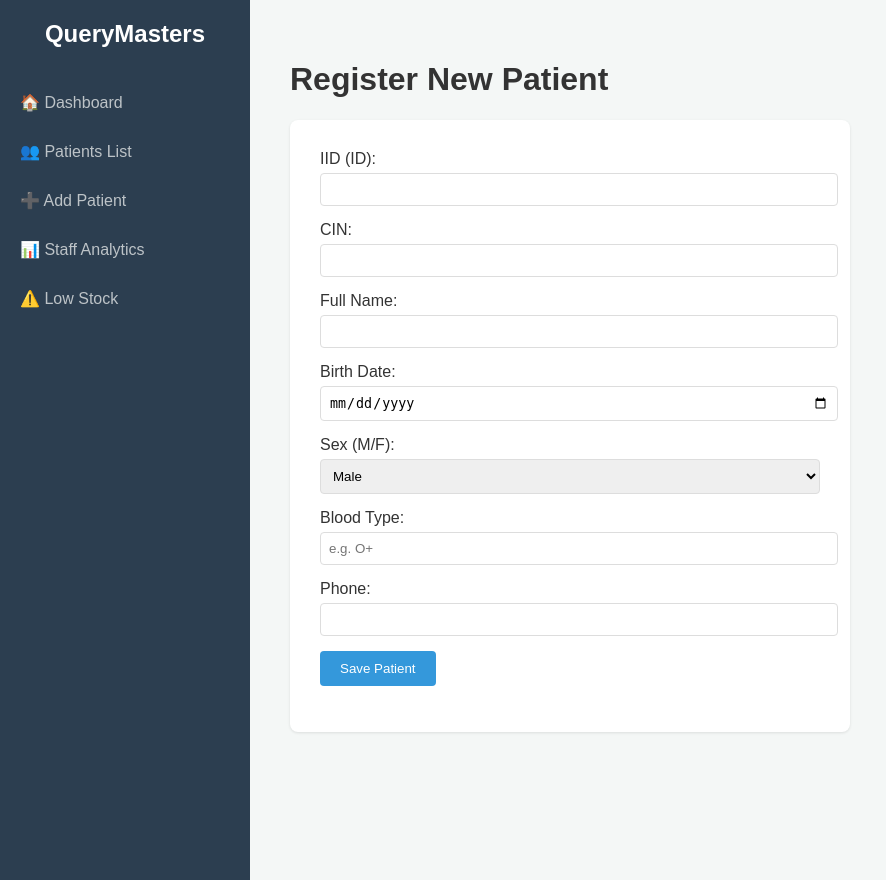
After one commit to yasserJarboua/QueryMasters, a Flask app: page /patients/add in a window 1280 px wide. The commit adds this page. Shown: the whole page, without its empty margins (0-886 px from the left). Run offline with Flask 3, Linux system fonts and the light colour scheme.

Commit message:
The application is functionning, Dashboard missing + Styling

```diff
--- a/Web Application/main.py
+++ b/Web Application/main.py
@@ -70,7 +70,7 @@ def api_add_patient():
 def api_staff_share():
     try:
         result = get_staff_share()
-        return result
+        return jsonify(result)
     except Exception as e:
         return jsonify({"error": str(e)}), 500
 
@@ -78,7 +78,7 @@ def api_staff_share():
 def api_low_stock():
     try:
         result = get_low_stock()
-        return result
+        return jsonify(result)
     except Exception as e:
         return jsonify({"error": str(e)}), 500
 
--- a/Web Application/static/css/style.css
+++ b/Web Application/static/css/style.css
@@ -1,139 +1,114 @@
-/* General Styles */
-* {
-    margin: 0;
-    padding: 0;
-    box-sizing: border-box;
+:root {
+    --primary: #2c3e50;
+    --accent: #3498db;
+    --bg: #f4f7f6;
+    --text: #333;
 }
 
 body {
-    font-family: 'Segoe UI', Tahoma, Geneva, Verdana, sans-serif;
-    line-height: 1.6;
-    color: #333;
-    background-color: #f4f4f4;
+    margin: 0;
+    font-family: sans-serif;
+    display: flex;
+    background-color: var(--bg);
+    color: var(--text);
 }
 
-.container {
-    max-width: 1200px;
-    margin: 0 auto;
-    padding: 0 20px;
+/* Sidebar */
+.sidebar {
+    width: 250px;
+    height: 100vh;
+    background-color: var(--primary);
+    color: white;
+    position: fixed;
+    padding-top: 20px;
 }
 
-/* Navigation */
-.navbar {
-    background-color: #2c3e50;
-    color: white;
-    padding: 1rem 0;
-    box-shadow: 0 2px 5px rgba(0,0,0,0.1);
+.brand {
+    text-align: center;
+    font-size: 24px;
+    font-weight: bold;
+    margin-bottom: 30px;
 }
 
-.navbar .container {
-    display: flex;
-    justify-content: space-between;
-    align-items: center;
+.sidebar ul {
+    list-style: none;
+    padding: 0;
 }
 
-.logo {
-    font-size: 1.5rem;
-    font-weight: bold;
-    color: white;
+.sidebar a {
+    display: block;
+    color: #bdc3c7;
+    padding: 15px 20px;
     text-decoration: none;
+    transition: 0.3s;
 }
 
-.nav-links {
-    display: flex;
-    list-style: none;
-    gap: 2rem;
-}
-
-.nav-links a {
+.sidebar a:hover {
+    background-color: #34495e;
     color: white;
-    text-decoration: none;
-    transition: color 0.3s;
-}
-
-.nav-links a:hover {
-    color: #3498db;
 }
 
 /* Main Content */
-main {
-    margin: 2rem auto;
-    padding: 2rem;
-    background: white;
-    border-radius: 8px;
-    box-shadow: 0 2px 10px rgba(0,0,0,0.1);
+.main-content {
+    margin-left: 250px; /* Width of sidebar */
+    padding: 40px;
+    width: 100%;
 }
 
-.page-header {
-    display: flex;
-    justify-content: space-between;
-    align-items: center;
-    margin-bottom: 2rem;
-}
-
-/* Buttons */
-.btn {
-    padding: 0.75rem 1.5rem;
-    border: none;
-    border-radius: 4px;
-    cursor: pointer;
-    text-decoration: none;
-    display: inline-block;
-    transition: background-color 0.3s;
-}
-
-.btn-primary {
-    background-color: #3498db;
-    color: white;
-}
-
-.btn-primary:hover {
-    background-color: #2980b9;
-}
-
-/* Table */
+/* Tables */
 .data-table {
     width: 100%;
     border-collapse: collapse;
-    margin-top: 1rem;
+    background: white;
+    box-shadow: 0 1px 3px rgba(0,0,0,0.1);
 }
 
-.data-table th,
-.data-table td {
-    padding: 1rem;
+.data-table th, .data-table td {
+    padding: 12px 15px;
     text-align: left;
     border-bottom: 1px solid #ddd;
 }
 
 .data-table th {
-    background-color: #34495e;
+    background-color: var(--accent);
     color: white;
 }
 
-.data-table tr:hover {
-    background-color: #f5f5f5;
+/* Forms */
+.form-container {
+    background: white;
+    padding: 30px;
+    max-width: 500px;
+    border-radius: 8px;
+    box-shadow: 0 1px 3px rgba(0,0,0,0.1);
 }
 
-/* Loading & Error */
-.loading {
-    text-align: center;
-    padding: 2rem;
-    color: #3498db;
+.form-group {
+    margin-bottom: 15px;
 }
 
-.error {
-    background-color: #e74c3c;
-    color: white;
-    padding: 1rem;
-    border-radius: 4px;
-    margin: 1rem 0;
+.form-group label {
+    display: block;
+    margin-bottom: 5px;
 }
 
-/* Footer */
-footer {
-    text-align: center;
-    padding: 2rem;
-    background-color: #2c3e50;
+.form-group input, .form-group select {
+    width: 100%;
+    padding: 8px;
+    border: 1px solid #ddd;
+    border-radius: 4px;
+}
+
+.btn {
+    background-color: var(--accent);
     color: white;
-    margin-top: 3rem;
+    border: none;
+    padding: 10px 20px;
+    border-radius: 4px;
+    cursor: pointer;
+    text-decoration: none;
 }
+
+.btn:hover {
+    background-color: #2980b9;
+}
--- /dev/null
+++ b/Web Application/static/js/add_patient.js
@@ -0,0 +1,38 @@
+document.getElementById('addPatientForm').addEventListener('submit', async function(e) {
+    e.preventDefault(); // Stop page reload
+
+    // Gather data exactly matching your Python data['key'] requirements
+    const patientData = {
+        iid: document.getElementById('iid').value,
+        cin: document.getElementById('cin').value,
+        full_name: document.getElementById('full_name').value,
+        birth: document.getElementById('birth').value,
+        sex: document.getElementById('sex').value,
+        blood: document.getElementById('blood').value,
+        phone: document.getElementById('phone').value
+    };
+
+    try {
+        const response = await fetch('/api/patients/add', {
+            method: 'POST',
+            headers: {
+                'Content-Type': 'application/json'
+            },
+            body: JSON.stringify(patientData)
+        });
+
+        const result = await response.json();
+
+        const msgDiv = document.getElementById('message');
+        if (result.success) {
+            msgDiv.textContent = "Success! Redirecting...";
+            msgDiv.style.color = "green";
+            setTimeout(() => window.location.href = '/patients', 1500);
+        } else {
+            msgDiv.textContent = "Error: " + result.error;
+            msgDiv.style.color = "red";
+        }
+    } catch (error) {
+        console.error('Error:', error);
+    }
+});
--- /dev/null
+++ b/Web Application/templates/add_patient.html
@@ -0,0 +1,48 @@
+{% extends "base.html" %}
+
+{% block content %}
+    <h1>Register New Patient</h1>
+
+    <div class="form-container">
+        <form id="addPatientForm">
+            <div class="form-group">
+                <label>IID (ID):</label>
+                <input type="number" id="iid" required>
+            </div>
+            <div class="form-group">
+                <label>CIN:</label>
+                <input type="text" id="cin" required>
+            </div>
+            <div class="form-group">
+                <label>Full Name:</label>
+                <input type="text" id="full_name" required>
+            </div>
+            <div class="form-group">
+                <label>Birth Date:</label>
+                <input type="date" id="birth" required>
+            </div>
+            <div class="form-group">
+                <label>Sex (M/F):</label>
+                <select id="sex">
+                    <option value="M">Male</option>
+                    <option value="F">Female</option>
+                </select>
+            </div>
+            <div class="form-group">
+                <label>Blood Type:</label>
+                <input type="text" id="blood" placeholder="e.g. O+">
+            </div>
+            <div class="form-group">
+                <label>Phone:</label>
+                <input type="tel" id="phone" required>
+            </div>
+
+            <button type="submit" class="btn">Save Patient</button>
+            <p id="message" class="message"></p>
+        </form>
+    </div>
+{% endblock %}
+
+{% block extra_js %}
+    <script src="{{ url_for('static', filename='js/add_patient.js') }}"></script>
+{% endblock %}
--- /dev/null
+++ b/Web Application/templates/base.html
@@ -0,0 +1,27 @@
+<!DOCTYPE html>
+<html lang="en">
+<head>
+    <meta charset="UTF-8">
+    <meta name="viewport" content="width=device-width, initial-scale=1.0">
+    <title>Hospital System</title>
+    <link rel="stylesheet" href="{{ url_for('static', filename='css/style.css') }}">
+</head>
+<body>
+    <nav class="sidebar">
+        <div class="brand">QueryMasters</div>
+        <ul>
+            <li><a href="/">🏠 Dashboard</a></li>
+            <li><a href="/patients">👥 Patients List</a></li>
+            <li><a href="/patients/add">➕ Add Patient</a></li>
+            <li><a href="/staff/share">📊 Staff Analytics</a></li>
+            <li><a href="/inventory/low-stock">⚠️ Low Stock</a></li>
+        </ul>
+    </nav>
+
+    <main class="main-content">
+        {% block content %}{% endblock %}
+    </main>
+
+    {% block extra_js %}{% endblock %}
+</body>
+</html>
```
Also changed, not shown: Web Application/database.py (+14 -12 lines), Web Application/static/js/inventory.js (added, +20 -0 lines), Web Application/static/js/patients.js (+17 -60 lines), Web Application/static/js/staff.js (added, +23 -0 lines), Web Application/templates/index.html (+18 -40 lines), Web Application/templates/low_stock.html (added, +20 -0 lines), Web Application/templates/patients.html (+8 -25 lines), Web Application/templates/staff_share.html (added, +20 -0 lines).
